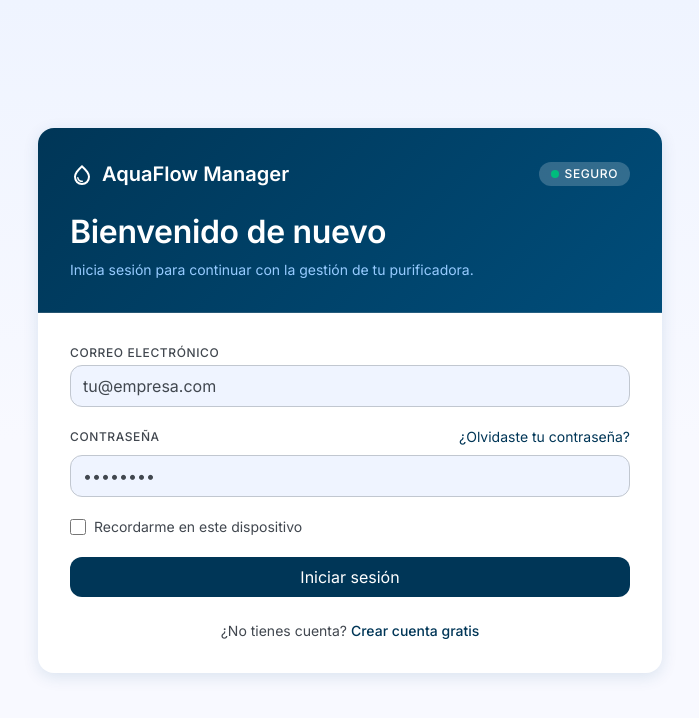
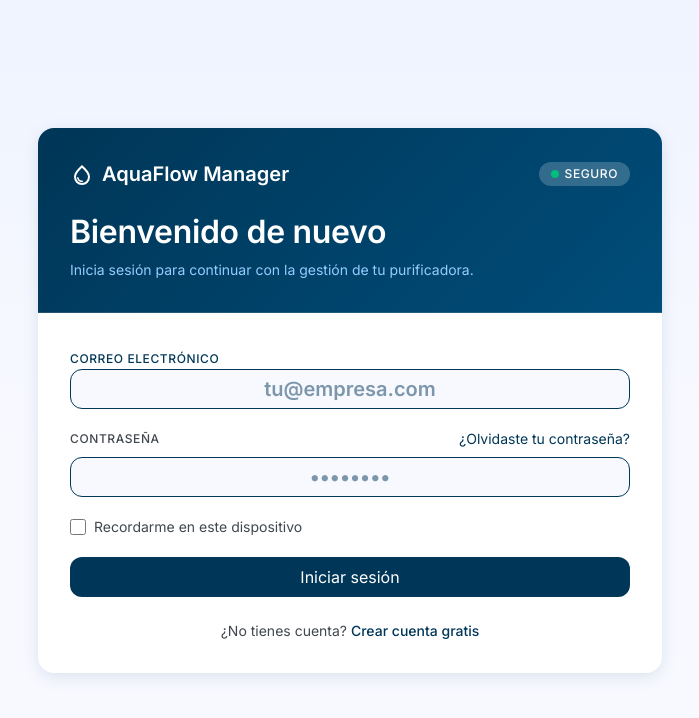
Before and after one commit to MacoChave/agua-express-app, a Next.js app: page /login in a window 1280 px wide. Shown: the top 718 px of the page, without its empty margins (290-989 px from the left). Built offline with nearby package versions, Linux system fonts and the light colour scheme.

Commit message:
feat: renombrar propiedades de iconos en InputField y GastoForm a prefixIcon y suffixIcon

```diff
--- a/src/app/(main)/users/page.tsx
+++ b/src/app/(main)/users/page.tsx
@@ -165,7 +165,7 @@ export default function UsersPage() {
 							id='search'
 							name='search'
 							placeholder='Buscar por nombre...'
-							leadingIcon={<Search className='w-5 h-5' />}
+							prefixIcon={<Search className='w-5 h-5' />}
 						/>
 					</div>
 				</div>
--- a/src/components/ui/InputField.tsx
+++ b/src/components/ui/InputField.tsx
@@ -13,8 +13,8 @@ interface InputFieldProps
 		BaseFieldProps,
 		Omit<InputHTMLAttributes<HTMLInputElement>, 'className'> {
 	as?: 'input';
-	leadingIcon?: React.ReactNode;
-	trailingIcon?: React.ReactNode;
+	prefixIcon?: React.ReactNode;
+	suffixIcon?: React.ReactNode;
 }
 
 interface TextareaFieldProps
@@ -22,19 +22,17 @@ interface TextareaFieldProps
 		BaseFieldProps,
 		Omit<TextareaHTMLAttributes<HTMLTextAreaElement>, 'className'> {
 	as: 'textarea';
-	leadingIcon?: never;
-	trailingIcon?: never;
+	prefixIcon?: never;
+	suffixIcon?: never;
 }
 
 type FieldProps = InputFieldProps | TextareaFieldProps;
 
 const inputBase = [
-	'w-full bg-[var(--color-surface-container-low)] text-[var(--color-on-surface)]',
-	'border border-[var(--color-outline-variant)] rounded-[var(--radius-md)]',
-	'px-3 py-2 text-body-md placeholder:text-[var(--color-on-surface-variant)]',
-	'transition-all duration-150',
-	'focus:outline-none focus:border-[var(--color-secondary)] focus:ring-2 focus:ring-[var(--color-secondary)]/20',
-	'disabled:opacity-40 disabled:cursor-not-allowed',
+	'w-full text-center border rounded-md',
+	'h-10 text-headline-sm font-semibold',
+	'text-[var(--color-primary)]',
+	'bg-[var(--color-surface-bright)]',
 ].join(' ');
 
 const inputError = [
@@ -51,19 +49,15 @@ const InputField = forwardRef<
 	const fieldId = props.id ?? props.name;
 	const hasError = Boolean(error);
 
-	const wrapperClass = [
-		'flex flex-col gap-1',
-		fullWidth ? 'w-full' : '',
-		className,
-	]
+	const wrapperClass = ['space-y-1', fullWidth ? 'w-full' : '', className]
 		.filter(Boolean)
 		.join(' ');
 
 	if (props.as === 'textarea') {
 		const {
 			as: _as,
-			leadingIcon: _l,
-			trailingIcon: _t,
+			prefixIcon: _l,
+			suffixIcon: _r,
 			label: _lb,
 			hint: _h,
 			error: _e,
@@ -76,7 +70,10 @@ const InputField = forwardRef<
 				{label && (
 					<label
 						htmlFor={fieldId}
-						className='text-label-md text-[var(--color-on-surface-variant)]'>
+						className='text-label-md font-medium'
+						style={{
+							color: 'var(--color-primary)',
+						}}>
 						{label}
 					</label>
 				)}
@@ -99,7 +96,7 @@ const InputField = forwardRef<
 							'text-body-sm',
 							hasError
 								? 'text-[var(--color-error)]'
-								: 'text-[var(--color-on-surface-variant)]',
+								: 'text-[var(--color-primary)]',
 						].join(' ')}>
 						{error ?? hint}
 					</p>
@@ -115,8 +112,8 @@ const InputField = forwardRef<
 		error: _e,
 		fullWidth: _fw,
 		className: _cls,
-		leadingIcon,
-		trailingIcon,
+		prefixIcon: startIcon,
+		suffixIcon: endIcon,
 		...rest
 	} = props as InputFieldProps;
 
@@ -125,14 +122,17 @@ const InputField = forwardRef<
 			{label && (
 				<label
 					htmlFor={fieldId}
-					className='text-label-md text-[var(--color-on-surface-variant)]'>
+					className='text-label-md font-medium'
+					style={{
+						color: 'var(--color-primary)',
+					}}>
 					{label}
 				</label>
 			)}
 			<div className='relative flex items-center'>
-				{leadingIcon && (
-					<span className='absolute left-3 text-[var(--color-on-surface-variant)] pointer-events-none'>
-						{leadingIcon}
+				{startIcon && (
+					<span className='absolute left-3 text-[var(--color-primary)] pointer-events-none'>
+						{startIcon}
 					</span>
 				)}
 				<input
@@ -141,8 +141,8 @@ const InputField = forwardRef<
 					className={[
 						inputBase,
 						hasError ? inputError : '',
-						leadingIcon ? 'pl-9' : '',
-						trailingIcon ? 'pr-9' : '',
+						startIcon ? 'pl-9' : '',
+						endIcon ? 'pr-9' : '',
 					]
 						.filter(Boolean)
 						.join(' ')}
@@ -152,9 +152,9 @@ const InputField = forwardRef<
 					aria-invalid={hasError}
 					{...rest}
 				/>
-				{trailingIcon && (
-					<span className='absolute right-3 text-[var(--color-on-surface-variant)] pointer-events-none'>
-						{trailingIcon}
+				{endIcon && (
+					<span className='absolute right-3 text-[var(--color-primary)] pointer-events-none'>
+						{endIcon}
 					</span>
 				)}
 			</div>
@@ -165,7 +165,7 @@ const InputField = forwardRef<
 						'text-body-sm',
 						hasError
 							? 'text-[var(--color-error)]'
-							: 'text-[var(--color-on-surface-variant)]',
+							: 'text-[var(--color-primary)]',
 					].join(' ')}>
 					{error ?? hint}
 				</p>
--- a/src/features/pedidos/components/GastoForm.tsx
+++ b/src/features/pedidos/components/GastoForm.tsx
@@ -156,7 +156,7 @@ export default function GastoForm({ onConfirm }: GastoFormProps) {
 						placeholder='0.00'
 						value={monto}
 						onChange={(e) => setMonto(e.target.value)}
-						leadingIcon={
+						prefixIcon={
 							<span className='text-body-md font-semibold'>
 								Q
 							</span>
```
Also changed, not shown: 1 other file (tests, documents, lock files or other folders).
